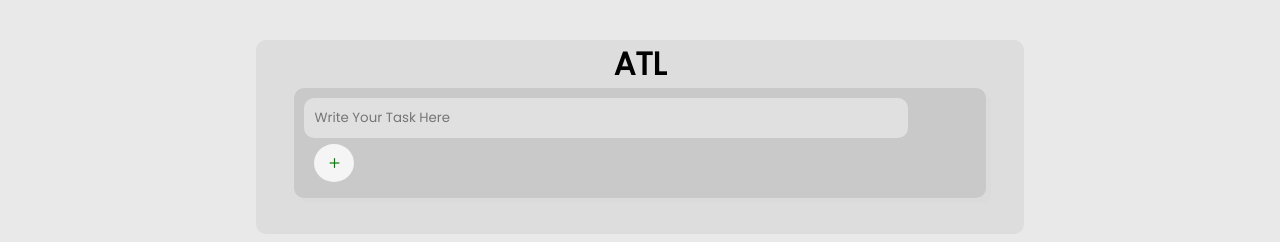
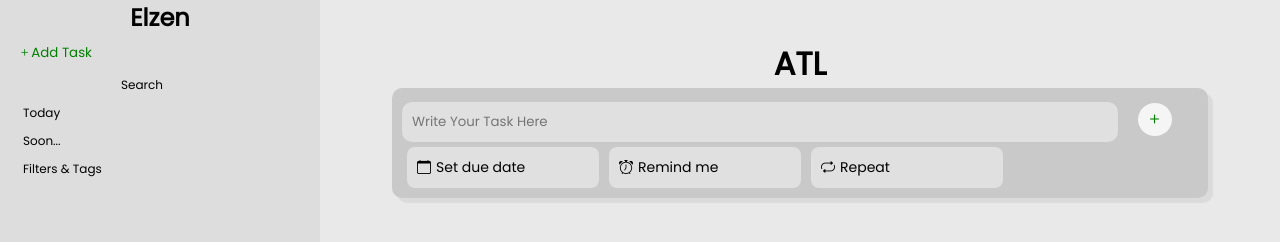
Before and after one commit to ElzenDev/Listly, a plain HTML site: page index.html in a window 1280 px wide. Drawn offline with nearby package versions, Linux system fonts and the light colour scheme.

Commit message:
added Search

```diff
--- a/index.html
+++ b/index.html
@@ -8,15 +8,53 @@
     <link rel="stylesheet" href="https://cdn.jsdelivr.net/npm/bootstrap-icons@1.11.3/font/bootstrap-icons.min.css">
 </head>
 <body>
+    <div class="container">
+        <section id="left-corner">
+            <header>
+                <h1>Elzen</h1>
+            </header>
+            <main>
+                <button class="btnAddTask" onclick="enableAddTask()">
+                    <i class="bi bi-plus btn pi"></i>
+                    <p>Add Task</p>
+                </button>
+                <nav>
+                    <button class="links" onclick="enableSearch()"><p>Search</p></button>
+                    <a href="" class="links"><p>Today</p></a>
+                    <a href="" class="links"><p>Soon...</p></a>
+                    <a href="" class="links"><p>Filters & Tags</p></a>
+                </nav>
+            </main>
+
+        </section>
         <main class="app">
+
             <h1>ATL</h1>
-        <div id="addTaskDiv">
-            <input type="text" name="addTaskInput" id="addTaskInput" placeholder="Write Your Task Here" value="">
-            <button id="btnInsert"><i class="bi bi-plus btn"></i></button>
+            <div id="addTaskDiv" class="inputDivArea">
+                <section id="inputDiv">
+                    <input type="text" name="addTaskInput" id="addTaskInput" class="inputArea" placeholder="Write Your Task Here" value="">
+                    <button id="btnInsert"><i class="bi bi-plus btn pi-anim"></i></button>
+                </section>
+                <section class="config">
+                    <button id="btnCalendar" class="tcButton"><i class="bi bi-calendar"></i><p class="hidden">Set due date</p></button>
+                    <button id="btnAlarm" class="tcButton" ><i class="bi bi-alarm"></i><p class="hidden">Remind me</p></button>
+                    <button id="btnRepeat" class="tcButton"><i class="bi bi-repeat"></i><p class="hidden">Repeat</p></button>
+                </section>
             </div>
+
+            <section id="searchDiv" class="inputDivArea" >
+                <i class="bi bi-search"></i>
+                <input type="search" name="search" id="searchInput" class="inputArea" placeholder="Search" >
+
+            </section>
+
             <ol id="taskList">
             </ol>
+
+
         </main>
+
+    </div>
 
 
     <script src="script.js"></script>
--- a/script.js
+++ b/script.js
@@ -1,6 +1,43 @@
 var inputArea = document.querySelector('#addTaskInput')
 var btnInsert = document.querySelector("#btnInsert")
 var taskList = document.querySelector("#taskList")
+
+
+const addTaskDiv = document.querySelector('#addTaskDiv')
+const searchDiv = document.querySelector('#searchDiv')
+
+var searchInput = document.querySelector('#searchInput')
+var currentTab = 3
+
+
+
+
+function enableAddTask(){
+    addTaskDiv.style.display = 'block'
+    searchDiv.style.display = 'none'
+    currentTab = 1
+    console.log(currentTab)
+
+}
+function enableSearch(){
+    searchDiv.style.display = 'block'
+    addTaskDiv.style.display = 'none'
+    currentTab = 2
+
+    console.log(currentTab)
+    searchInput.oninput = ()=>{
+        taskList.innerHTML = ''
+        console.log(taskList.innerHTML)
+        tasksDB
+            .filter((task) =>
+                task.text.toLowerCase().includes(searchInput.value.toLowerCase())
+            )
+            .forEach((task) => addTask(task.text, task.status, task.t))
+    }
+}
+
+
+
 
 
 // Like Social Media apps, To DO Lists are made using or based in the CRUD system
@@ -27,7 +64,7 @@ var tasksDB = []
 
 //          ** Event Handlers **
 inputArea.addEventListener('keypress', e => {
-    if(e.key == 'ENTER' && inputArea.value != ''){
+    if(e.key == 'Enter' && inputArea.value != ''){
         insertTaskDB()
     }
 })
@@ -67,7 +104,6 @@ function loadTask(){
 
 
 function addTask(text, status, t){
-
     const li = document.createElement("li")
 
     li.innerHTML = `
--- a/style.css
+++ b/style.css
@@ -19,47 +19,151 @@ body{
     width: 100%;
     background-color: #E9E9E9;
 }
+.container{
+    display: grid;
+    grid-template-columns: 1fr 3fr;
+    width: 100%;
+    height: 100vh;
+    gap: 1fr;
+}
+/*      Left Corner     */
+
+#left-corner{
+    display: flex;
+    flex-direction: column;
+    align-items: center;
+    height: 100%;
+    width: 100%;background-color: rgb(221, 221, 221);
+
+}
+#left-corner>main{
+    width: 100%;
+}
+
+.btnAddTask{
+    display: flex;
+    flex-direction: row;
+    align-items: center;
+
+    width: 90%;
+    margin-left: 10px;
+    color: green;
+    transition: all 0.5s;
+
+    border-radius: 10px;
+    /*background-color: var(--liBackground);
+    */
+    }
+
+.btnAddTask:hover{
+    color: whitesmoke;
+    background-color: green;
+    font-size: 14px;
+}
+
+#left-corner>main>nav{
+    display: flex;
+    flex-direction: column;
+    margin-left: 10px;
+}
+#left-corner>main>nav>.links{
+    color: black;
+    text-decoration: none;
+    font-size: 12px;
+
+    padding: 5px;
+    margin-left: 8px;
+    width: 80%;
+
+    border-radius: 10px;
+    transition: all 0.5s;
+}
+.links:hover{
+    color: green;
+    background-color: rgba(0, 128, 0, 0.432);
+    font-size: 14px;
+}
+
+
+/*               ADD TASK MAIN                    */
+
 .app{
     display: flex;
     flex-direction: column;
+    align-items: center;
+    min-width: 60vw;
+    margin-top: 5vh;
 
-    align-items: center;
-    width: 60vw;
-    margin-top: 5vh;
     padding-bottom: 2vh;
-    background-color: rgb(221, 221, 221);
+
     border-radius: 10px;
 }
-
-#addTaskDiv{
+.inputDivArea{
     background-color: var(--liBackground);
     padding: 10px;
     border-radius: 10px;
+    justify-content: space-between;
 
-    width: 90%;
+    min-width: 85%;
     box-shadow: 5px 5px 1px rgb(219, 219, 219);
+}
+
+/*Tasks configs*/
+
+.config{
+    display: flex;
+    flex-direction: row;
+    align-items: center;
+    justify-content: flex-start;
+    padding-top: 5px;
+}
+.tcButton{
+    font-size: 14px;
+    margin: 0px 5px;
+    display: flex;
+    flex-direction: row;
+    text-align: center;
+    align-items: center;
+    width: 15vw;
+
+
+    padding: 10px 10px;
+
+    background-color: var(--inputBackground);
+    border-radius: 8px;
+    transition: all 0.5s;
+}
+.tcButton>p{
+    margin: 0px 5px;
+}
+.tcButton:hover{
+    background-color: green;
+    color: var(--inputBackground);
+}
+
+#searchDiv{
+    display: none;
 }
 
 button{
     width:8%;
-    padding: 10px;
+    padding: 8px;
     background: transparent;
     border: none;
     outline: none;
     cursor: pointer;
     outline: none;
-
 }
 /*              ICONS               */
-.bi-plus{
+.pi-anim{
     color: green;
     background-color: whitesmoke;
-    font-size: 20px;
+    font-size: 18px;
     border-radius: 50%;
-    padding: 5px 10px;
+    padding: 4px 8px;
     transition: all 0.5s;
 }
-.bi-plus:hover{
+.pi-anim:hover{
     color: whitesmoke;
     background-color: green;
     padding: 6px 11px;
@@ -78,11 +182,14 @@ button{
     background-color: red;
     padding: 6px 11px;
 }
+
 /*            Listed Items          **/
+
 ol{
     display: flex;
     flex-direction: column-reverse;
     margin-bottom: 20px;
+    width: 80%;
 }
 
 li{
@@ -92,7 +199,7 @@ li{
     background-color: var(--liBackground);
     padding: 5px 10px;
     border-radius: 10px;
-    width: 53vw;
+    width: 100%;
 
     margin-top: 20px;
 
@@ -111,12 +218,11 @@ li>section>input{
     width: 10%;
 }
 
-#addTaskInput{
+.inputArea{
     background-color: var(--inputBackground);
     border-radius: 10px;
     padding: 10px;
     outline: none;
     border: none;
     width: 90%;
-    margin-right: 10px;
 }
```
Lines whose indentation alone changed are shown as unchanged.
